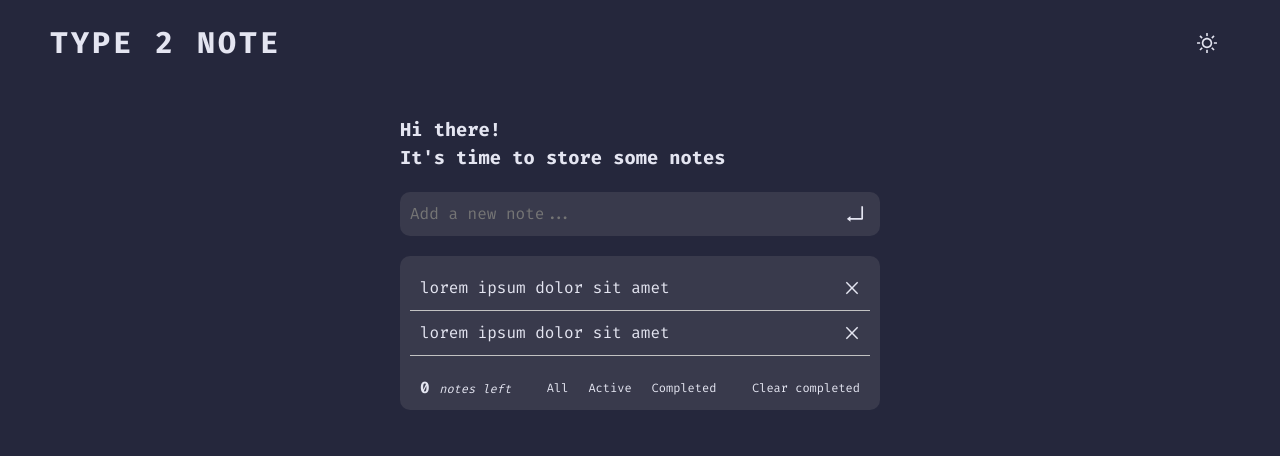
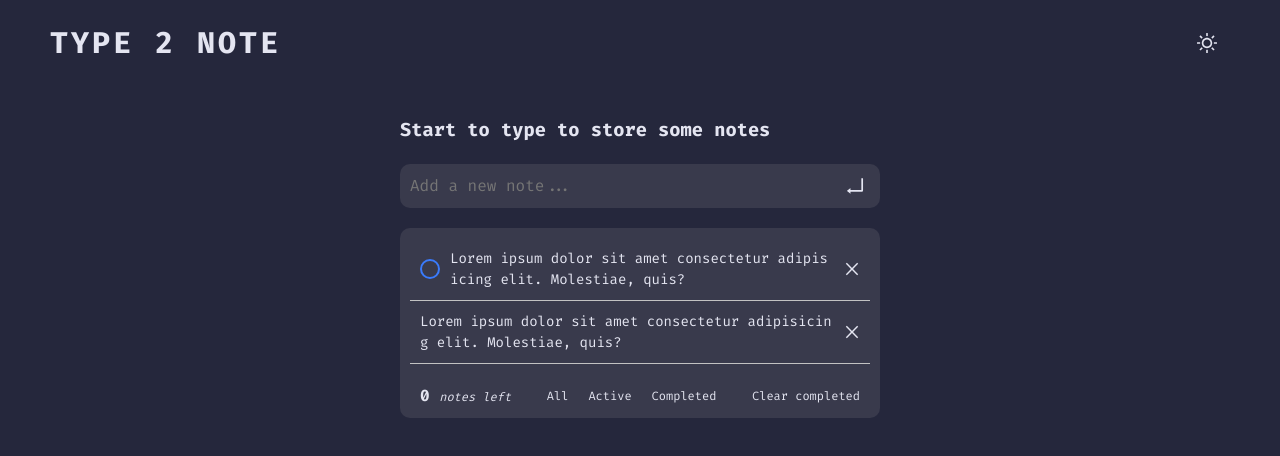
Before and after one commit to bakNa2t/type2note, a React (Vite) app: page / in a window 1280 px wide. Shown: the top 456 px of the page. Built offline with nearby package versions, Linux system fonts and the light colour scheme.

Commit message:
Added CheckboxCustom to NoteItem

```diff
--- a/package.json
+++ b/package.json
@@ -11,6 +11,7 @@
   },
   "dependencies": {
     "@ant-design/icons": "^5.4.0",
+    "@reduxjs/toolkit": "^2.2.6",
     "react": "^18.3.1",
     "react-dom": "^18.3.1",
     "styled-components": "^6.1.12"
--- a/src/App.jsx
+++ b/src/App.jsx
@@ -12,10 +12,7 @@ function App() {
       <GlobalStyles />
       <Header />
       <AppLayout>
-        <h3>
-          Hi there!
-          <br /> It&apos;s time to store some notes
-        </h3>
+        <h3>Start to type to store some notes</h3>
         <InputField />
         <NoteField />
         <NoteFooterMenu />
--- /dev/null
+++ b/src/ui-blocks/CheckboxCustom.jsx
@@ -0,0 +1,39 @@
+import styled from "styled-components";
+
+const StyledCheckboxCustom = styled.button`
+  display: flex;
+  justify-content: center;
+  align-items: center;
+  font-size: 1.4rem;
+
+  border: none;
+  background-color: transparent;
+  color: var(--color-blue-light-200);
+
+  &:hover {
+    color: var(--color-blue-light-700);
+  }
+`;
+
+const Circle = styled.span`
+  position: relative;
+  display: flex;
+  justify-content: center;
+  align-items: center;
+  height: 2rem;
+  width: 2rem;
+  display: inline-block;
+  border: 2px solid var(--color-blue);
+  border-radius: 50%;
+  z-index: 100;
+`;
+
+function CheckboxCustom() {
+  return (
+    <StyledCheckboxCustom>
+      <Circle />
+    </StyledCheckboxCustom>
+  );
+}
+
+export default CheckboxCustom;
--- a/src/ui-blocks/InputField.jsx
+++ b/src/ui-blocks/InputField.jsx
@@ -26,6 +26,7 @@ const IconWrapper = styled.div`
 
   & > button {
     padding: 0.5rem;
+    border-radius: 0.4rem;
   }
 `;
 
--- a/src/ui-blocks/NoteField.jsx
+++ b/src/ui-blocks/NoteField.jsx
@@ -2,6 +2,7 @@ import { CloseOutlined } from "@ant-design/icons";
 import styled from "styled-components";
 
 import Button from "./Button";
+import CheckboxCustom from "./CheckboxCustom";
 
 const StyledNoteField = styled.ul`
   display: flex;
@@ -15,22 +16,37 @@ const NoteItem = styled.li`
   display: flex;
   align-items: center;
   justify-content: space-between;
+  gap: 1rem;
   padding: 1rem;
   min-height: 3rem;
   border-bottom: 1px solid var(--color-blue-light-300);
+`;
+
+const NoteText = styled.p`
+  width: 100%;
+  font-size: clamp(1.4rem, 3vw, 1.2rem);
+  word-break: break-all;
 `;
 
 function NoteField() {
   return (
     <StyledNoteField>
       <NoteItem>
-        lorem ipsum dolor sit amet
+        <CheckboxCustom />
+        <NoteText>
+          Lorem ipsum dolor sit amet consectetur adipisicing elit. Molestiae,
+          quis?
+        </NoteText>
         <Button>
           <CloseOutlined />
         </Button>
       </NoteItem>
+
       <NoteItem>
-        lorem ipsum dolor sit amet
+        <NoteText>
+          Lorem ipsum dolor sit amet consectetur adipisicing elit. Molestiae,
+          quis?
+        </NoteText>
         <Button>
           <CloseOutlined />
         </Button>
```
Also changed, not shown: 1 other file (tests, documents, lock files or other folders).
